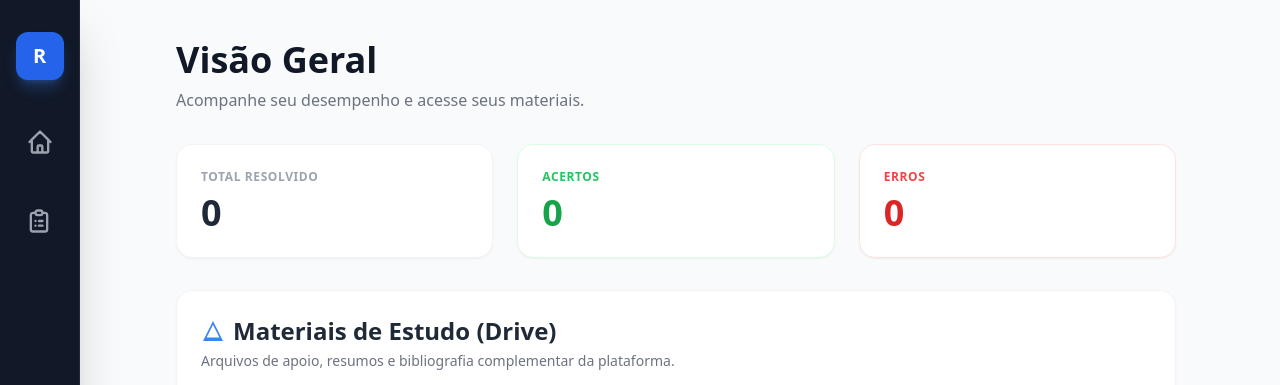
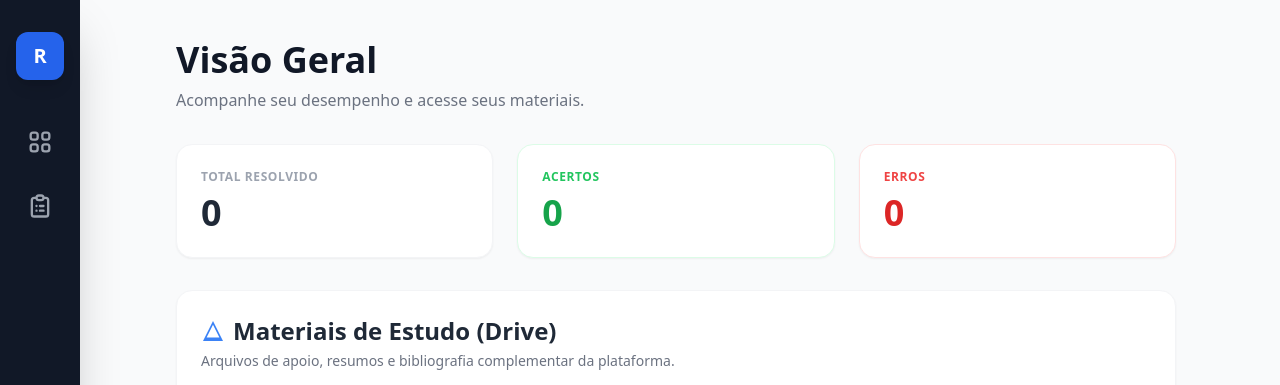
Before and after one commit to kejo212/RESPdi, a Flask app: page /dashboard in a window 1280 px wide. Shown: the top 385 px of the page. Run offline with Flask 3, Linux system fonts and the light colour scheme; some libraries are stand-ins or nearby versions.

Commit message:
Update sidebar.html

```diff
--- a/templates/sidebar.html
+++ b/templates/sidebar.html
@@ -1,27 +1,28 @@
+<!-- Barra Lateral (Desktop) / Barra Inferior (Mobile) -->
+<div class="fixed bottom-0 left-0 w-full md:w-20 h-16 md:h-screen bg-gray-900 shadow-2xl flex md:flex-col items-center justify-around md:justify-start md:py-8 z-50 transition-all duration-300">
 
-<aside class="w-20 bg-gray-900 h-screen fixed left-0 top-0 flex flex-col items-center py-8 gap-8 z-50 shadow-2xl border-r border-gray-800">
-    <!-- Logo Símbolo -->
-    <div class="w-12 h-12 bg-blue-600 rounded-xl flex items-center justify-center text-white font-black text-xl shadow-lg shadow-blue-500/30 mb-4 cursor-pointer hover:scale-110 transition-transform duration-300" onclick="window.location.href='/dashboard'">
+    <!-- Logo (Escondida no mobile para poupar espaço) -->
+    <div class="hidden md:flex bg-blue-600 text-white w-12 h-12 rounded-xl items-center justify-center font-black text-xl mb-12 shadow-lg">
         R
     </div>
 
-    <!-- Ícone Home -->
-    <a href="/dashboard" class="group flex flex-col items-center text-gray-400 hover:text-blue-400 transition-all hover:scale-110 duration-300">
-        <svg class="w-7 h-7" fill="none" stroke="currentColor" viewBox="0 0 24 24"><path stroke-linecap="round" stroke-linejoin="round" stroke-width="2" d="M3 12l2-2m0 0l7-7 7 7M5 10v10a1 1 0 001 1h3m10-11l2 2m-2-2v10a1 1 0 01-1 1h-3m-6 0a1 1 0 001-1v-4a1 1 0 011-1h2a1 1 0 011 1v4a1 1 0 001 1m-6 0h6"></path></svg>
-        <span class="text-[10px] opacity-0 group-hover:opacity-100 mt-1 font-medium transition-opacity">Início</span>
+    <!-- Link: Dashboard -->
+    <a href="/dashboard" class="flex flex-col items-center text-gray-400 hover:text-white group md:mb-8 p-2 md:p-0">
+        <svg class="w-6 h-6 md:w-7 md:h-7 mb-1 group-hover:scale-110 transition-transform" fill="none" stroke="currentColor" viewBox="0 0 24 24"><path stroke-linecap="round" stroke-linejoin="round" stroke-width="2" d="M4 6a2 2 0 012-2h2a2 2 0 012 2v2a2 2 0 01-2 2H6a2 2 0 01-2-2V6zM14 6a2 2 0 012-2h2a2 2 0 012 2v2a2 2 0 01-2 2h-2a2 2 0 01-2-2V6zM4 16a2 2 0 012-2h2a2 2 0 012 2v2a2 2 0 01-2 2H6a2 2 0 01-2-2v-2zM14 16a2 2 0 012-2h2a2 2 0 012 2v2a2 2 0 01-2 2h-2a2 2 0 01-2-2v-2z"></path></svg>
+        <span class="text-[10px] md:hidden font-medium">Início</span>
     </a>
 
-    <!-- Ícone Questões -->
-    <a href="/questoes" class="group flex flex-col items-center text-gray-400 hover:text-blue-400 transition-all hover:scale-110 duration-300">
-        <svg class="w-7 h-7" fill="none" stroke="currentColor" viewBox="0 0 24 24"><path stroke-linecap="round" stroke-linejoin="round" stroke-width="2" d="M9 5H7a2 2 0 00-2 2v12a2 2 0 002 2h10a2 2 0 002-2V7a2 2 0 00-2-2h-2M9 5a2 2 0 002 2h2a2 2 0 002-2M9 5a2 2 0 012-2h2a2 2 0 012 2m-3 7h3m-3 4h3m-6-4h.01M9 16h.01"></path></svg>
-        <span class="text-[10px] opacity-0 group-hover:opacity-100 mt-1 font-medium transition-opacity">Questões</span>
+    <!-- Link: Questões -->
+    <a href="/questoes" class="flex flex-col items-center text-gray-400 hover:text-white group md:mb-8 p-2 md:p-0">
+        <svg class="w-6 h-6 md:w-7 md:h-7 mb-1 group-hover:scale-110 transition-transform" fill="none" stroke="currentColor" viewBox="0 0 24 24"><path stroke-linecap="round" stroke-linejoin="round" stroke-width="2" d="M9 5H7a2 2 0 00-2 2v12a2 2 0 002 2h10a2 2 0 002-2V7a2 2 0 00-2-2h-2M9 5a2 2 0 002 2h2a2 2 0 002-2M9 5a2 2 0 012-2h2a2 2 0 012 2m-3 7h3m-3 4h3m-6-4h.01M9 16h.01"></path></svg>
+        <span class="text-[10px] md:hidden font-medium">Questões</span>
     </a>
 
-    <!-- Ícone Perfil -->
-    <a href="/perfil" class="group flex flex-col items-center text-gray-400 hover:text-blue-400 transition-all hover:scale-110 duration-300 mt-auto">
-        <div class="w-9 h-9 rounded-full bg-gray-700 flex items-center justify-center text-white font-bold text-sm border-2 border-transparent group-hover:border-blue-400" id="sidebar-avatar">
+    <!-- Avatar do Usuário -->
+    <a href="/perfil" class="md:mt-auto flex flex-col items-center group p-2 md:p-0">
+        <div id="sidebar-avatar" class="w-7 h-7 md:w-10 md:h-10 rounded-full bg-gray-700 text-white flex items-center justify-center font-bold text-xs md:text-base border-2 border-gray-600 group-hover:border-blue-500 transition-colors">
             U
         </div>
-        <span class="text-[10px] opacity-0 group-hover:opacity-100 mt-1 font-medium transition-opacity">Perfil</span>
+        <span class="text-[10px] md:hidden text-gray-400 mt-1 font-medium">Perfil</span>
     </a>
-</aside>
+</div>
```
